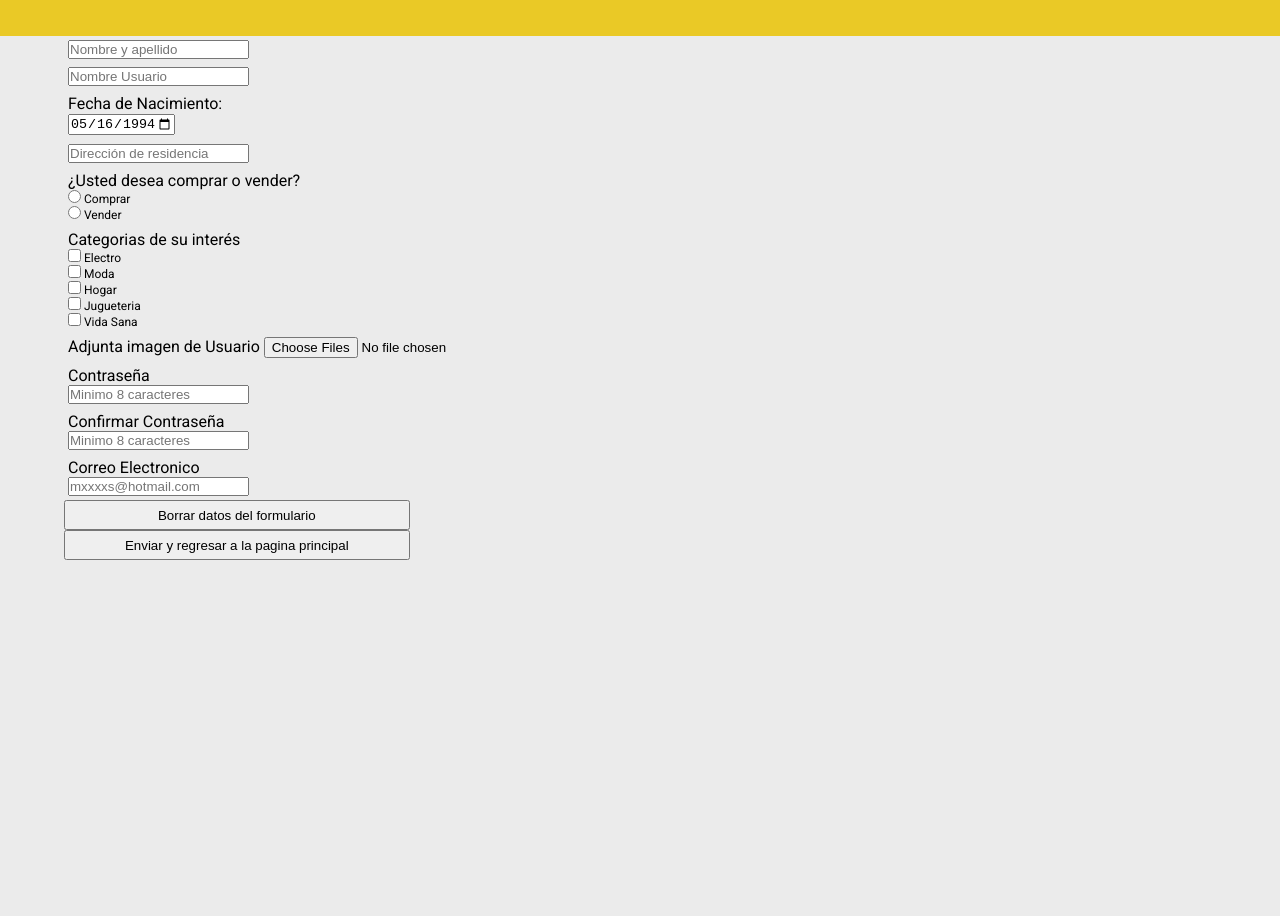
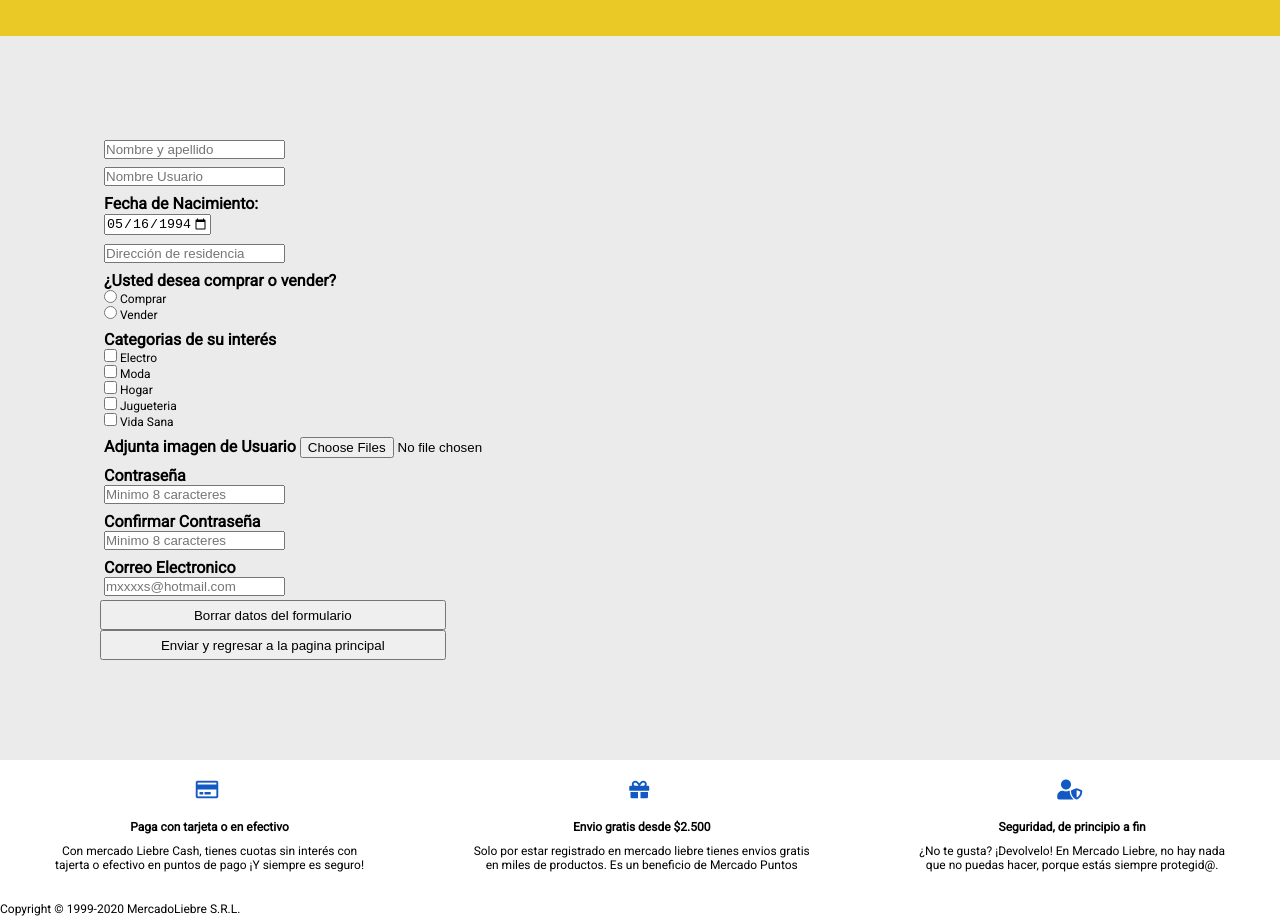
Before and after one commit to malejis16/Mercado_Liebre_AN, a website: page views/register.html in a window 1280 px wide. Shown: the part 360-1276 px from the top of the page. Before the commit the page ends 920 px from the top, so only its background shows below. Drawn offline with Linux system fonts and the light colour scheme; files that its build step writes are made by us from their sources; files whose address does not match are found by name.

Commit message:
actualziacion MLAN

```diff
--- a/public/css/styles.css
+++ b/public/css/styles.css
@@ -269,6 +269,14 @@ footer {
   background-color: #0022aa;
 }
 
+.login_block {
+  margin: 100px;
+}
+
+.register_block {
+  margin: 100px;
+}
+
 @media (min-width: 361px) {
   main section article .description {
     transition: 700ms;
--- a/views/register.html
+++ b/views/register.html
@@ -16,8 +16,8 @@
                 <img src="static/images/logo-mercado-liebre.svg" alt="Logo de MercadoLiebre">
             </div>
             <div class="form" action="#" method="GET">
-                <div class="input">Buscar productos, marcas y más</div>
-                <div class="submit"><i class="fa fa-search"></i></div>
+                <input class ="input" type ="text" placeholder="Buscar productos, marcas">
+                <button class="button button_search" type ="submit"><i class="fa fa-search"></i></button>
             </div>
             <p><i class="fas fa-hand-holding-usd"></i>Comprá en cuotas y sin tarjeta de crédito</p>
         </div>
@@ -38,7 +38,7 @@
             <i class="fa fa-bars burger"></i>
         </div>
     </header>
-    <main>
+    <main class = "register_block">
         <form class="formularioRegistro" action='/' method="POST">
             <div>
                 <label for='nombre'></label>
@@ -49,7 +49,7 @@
                 <p><input id ="nombreUser" type='text' name = "nombreUsuario" placeholder="Nombre Usuario"></p>
             </div>
             <div>
-                <label for='nacimiento'>Fecha de Nacimiento:</label>
+                <strong><label for='nacimiento'>Fecha de Nacimiento:</label></strong>
                 <p></p><input id ="nacimiento" type='date' name = "fehcaNacimiento" value ="1994-05-16" min="1900-01-01" max="2024-01-01"></p>
             </div>
             <div>
@@ -58,13 +58,13 @@
             </div>
 
             <div>
-                <label for='domicilio'>¿Usted desea comprar o vender?</label>
+                <strong><label for='domicilio'>¿Usted desea comprar o vender?</label></strong>
                 <p><input id ="domicilio" type='radio' name = "comprar"> Comprar</p>
                 <p><input id ="domicilio" type='radio' name = "comprar"> Vender</p>
             </div>
 
             <div>
-                <label for='interes'>Categorias de su interés</label>
+                <strong><label for='interes'>Categorias de su interés</label></strong>
                 <p><input id ="interes" type='checkbox' name = "pasatiempos" value="Electro"> Electro</p>
                 <p><input id ="interes" type='checkbox' name = "pasatiempos" value="Moda"> Moda</p>
                 <p><input id ="interes" type='checkbox' name = "pasatiempos" value="Hogar"> Hogar</p>
@@ -73,26 +73,49 @@
             </div>
 
             <div>
-                <label for='foto'>Adjunta imagen de Usuario</label>
+                <strong><label for='foto'>Adjunta imagen de Usuario</label></strong>
                 <input type='file' multiple accept=".jpg, .npg" >
             </div>
 
             <div>
-                <label for='password'>Contraseña</label>
+                <strong><label for='password'>Contraseña</label></strong>
                 <p><input id = "password" type='password' name = "contraseñaUsuario" placeholder="Minimo 8 caracteres" required minlength ="8"></p>
             </div>
             <div>
-                <label for='password_2'>Confirmar Contraseña</label>
+                <strong><label for='password_2'>Confirmar Contraseña</label></strong>
                 <p><input id = "password_2" type='password' name = "contraseñaUsuario_2" placeholder="Minimo 8 caracteres" required minlength ="8"></p>
             </div>
 
             <div>
-                <label for='email' >Correo Electronico</label>
+                <strong><label for='email' >Correo Electronico</label></strong>
                 <p><input id = "email" type='text' name = "correoUsuario" placeholder="mxxxxs@hotmail.com"></p>
             </div>
             <button class="button" type ="reset"> Borrar datos del formulario </button>
             <button class="button" type ="submit"> Enviar y regresar a la pagina principal </button>
         </form>
     </main>
+    <footer>
+        <div class ="footer_items">
+            <section>
+                <p> </p>
+                <p class = "IF"><i class=" i_f far fa-credit-card"></i></p>
+                <p class = "TF"><b>Paga con tarjeta o en efectivo</b></p>
+                <p class = "TextF">Con mercado Liebre Cash, tienes cuotas sin interés con tajerta o efectivo en puntos de pago ¡Y siempre es seguro!</p>
+            </section>
+            <section>
+                <p class = "IF"><i class=" i_f fas fa-gift"></i></p>
+                <p class = "TF"><b>Envio gratis desde $2.500</b></p>
+                <p class = "TextF">Solo por estar registrado en mercado liebre tienes envios gratis en miles de productos. Es un beneficio de Mercado Puntos</p>
+            </section>
+            <section>
+                <p class = "IF"><i class=" i_f fas fa-user-shield"></i></p>
+                <p class = "TF"><b>Seguridad, de principio a fin</b></p>
+                <p class = "TextF">¿No te gusta? ¡Devolvelo! En Mercado Liebre, no hay nada que no puedas hacer, porque estás siempre protegid@.</p>
+            </section>
+        </div>
+        <section>
+            <p class = "copyright">Copyright © 1999-2020 MercadoLiebre S.R.L.</p>
+        </section>
+    </footer>
 </body>
 </html>
```
Also changed, not shown: views/login.html (+28 -5 lines).
